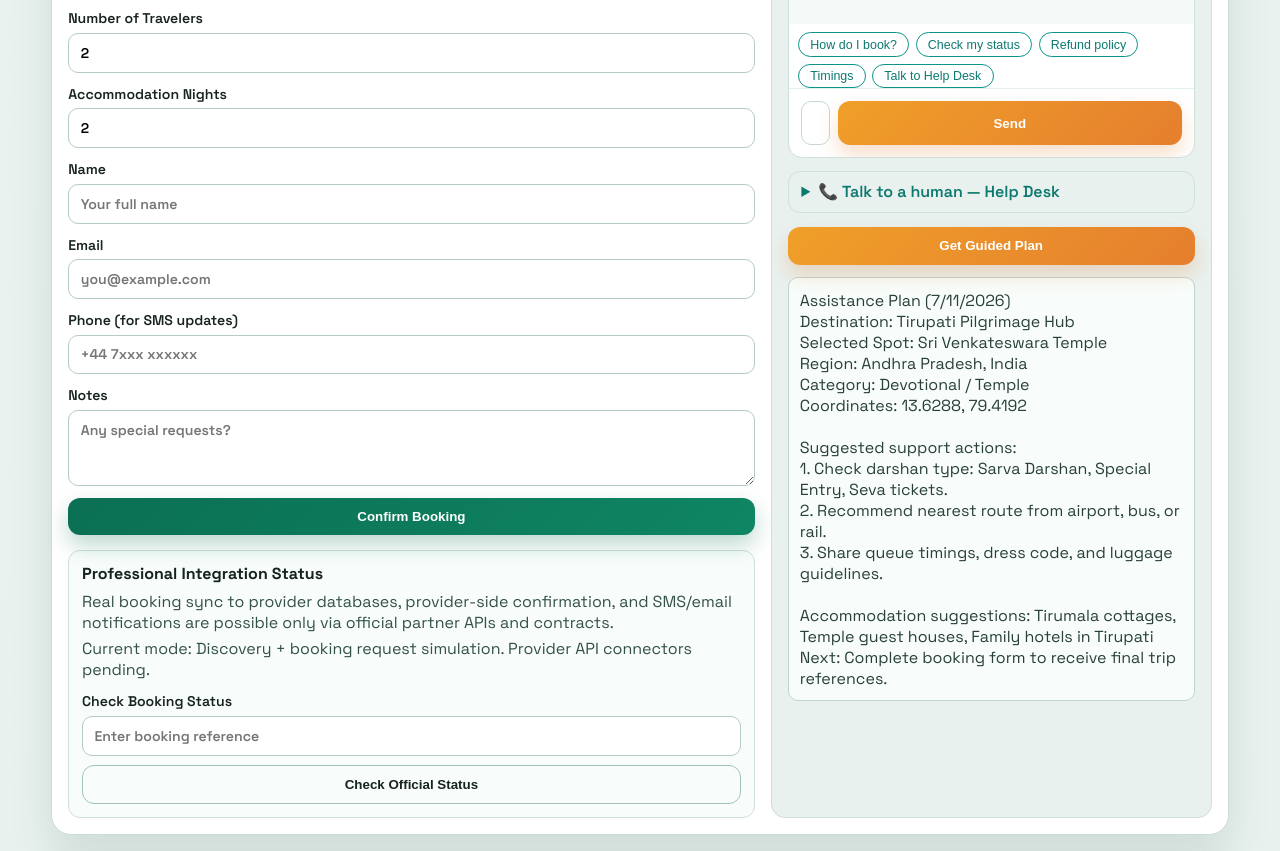
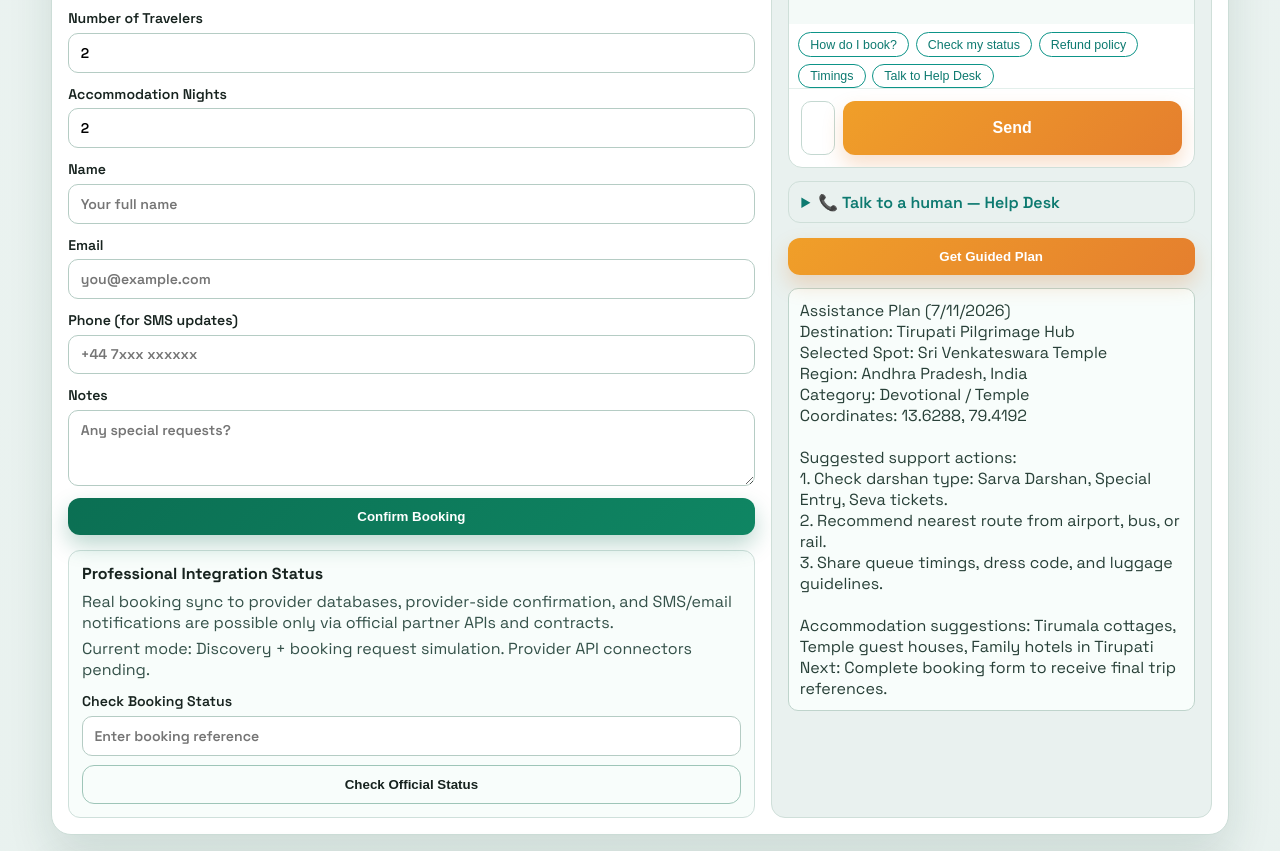
Before and after one commit to thehartfordindia/globetirtha, a website: page index.html in a window 1280 px wide. Shown: the part 7855-8706 px from the top of the page. Drawn offline with Linux system fonts and the light colour scheme; no server answers.

Commit message:
Make chatbot typing box taller (54px min-height)

```diff
--- a/styles.css
+++ b/styles.css
@@ -558,18 +558,22 @@ textarea {
   gap: 0.5rem;
   padding: 0.75rem;
   border-top: 1px solid #e3efeb;
+  align-items: stretch;
 }
 
 .chatbot-input input {
   flex: 1;
   border: 1px solid #c4d8d1;
   border-radius: 10px;
-  padding: 0.7rem 0.85rem;
-  font-size: 0.95rem;
+  padding: 0.9rem 1rem;
+  font-size: 1rem;
+  min-height: 54px;
 }
 
 .chatbot-input .btn {
-  padding: 0.7rem 1.1rem;
+  padding: 0.7rem 1.3rem;
+  min-height: 54px;
+  font-size: 1rem;
 }
 
 .chat-typing {
```
